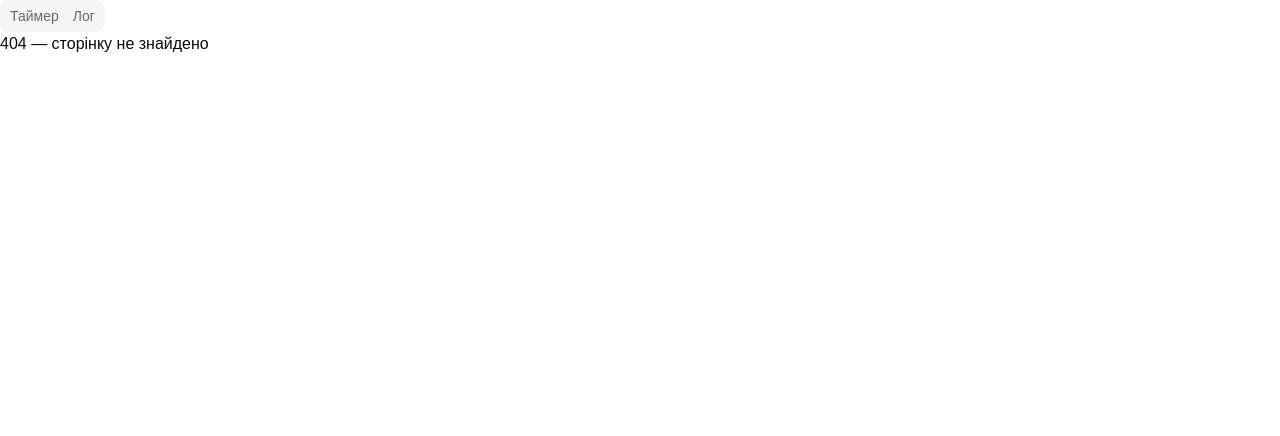
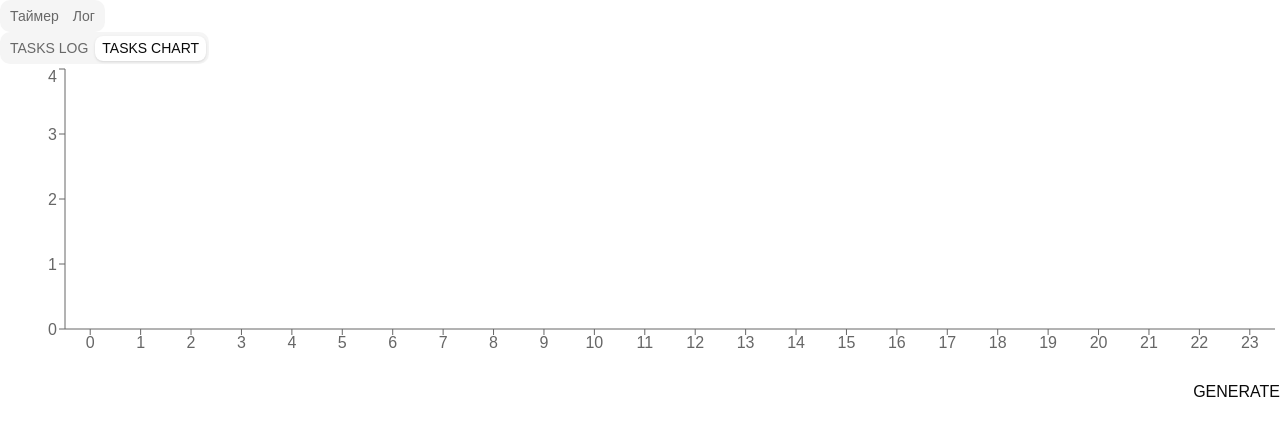
Before and after one commit to VycheslavSysov/tasks_timer, a React (Vite) app: page /log/chart in a window 1280 px wide. Before the commit this address had no page. Shown: the top 436 px of the page. Built offline with nearby package versions, Linux system fonts and the light colour scheme.

Commit message:
feat: groupTasksByHour + jest tests

```diff
--- a/src/App.jsx
+++ b/src/App.jsx
@@ -22,6 +22,7 @@ function App() {
         <Routes>
           <Route path="/" element={<TimerPage />} />
           <Route path="/log" element={<LogPage />} />
+          <Route path="/log/chart" element={<LogPage />} />
           <Route path="/tasks/:id" element={<TaskDetailsPage />} />
           <Route path="*" element={<NotFoundPage />} />
         </Routes>
--- a/src/pages/LogPage.jsx
+++ b/src/pages/LogPage.jsx
@@ -8,13 +8,25 @@ import {
   TableCell
 } from "@/components/ui/table.jsx";
 import {useDispatch, useSelector} from "react-redux";
-import {useNavigate} from "react-router-dom";
+import {useLocation, useNavigate} from "react-router-dom";
 import {addTask, clearTasks} from "@/store/tasksSlice.js";
 import generateTask from "@/utils/generateTask.js";
+import groupTasksByHour from "@/utils/groupTasksByHour.js";
+import {Tabs, TabsList, TabsTrigger} from "@/components/ui/tabs.jsx";
+import {
+  BarChart,
+  Bar,
+  XAxis,
+  YAxis,
+  Tooltip,
+  ResponsiveContainer
+} from "recharts";
+
 
 export default function LogPage() {
   const tasks = useSelector(state => state.tasks);
   const navigate = useNavigate();
+  const location = useLocation();
   const dispatch = useDispatch();
 
   const handleGenerate = () => {
@@ -25,9 +37,20 @@ export default function LogPage() {
       dispatch(addTask(generateTask(i)));
     }
   };
+  const chartData = groupTasksByHour(tasks);
 
   return (
       <div>
+        <Tabs
+            value={location.pathname} onValueChange={(value) => navigate(value)}
+        >
+          <TabsList>
+            <TabsTrigger value="/log">TASKS LOG</TabsTrigger>
+            <TabsTrigger value="/log/chart">TASKS CHART</TabsTrigger>
+          </TabsList>
+        </Tabs>
+
+        {location.pathname === "/log" && (
             <Table>
               <TableHeader>
                 <TableRow>
@@ -41,7 +64,8 @@ export default function LogPage() {
               <TableBody>
                 {tasks.map((task, index) => (
                     <TableRow
-                    key={task.id} onClick={() => navigate(`/tasks/${task.id}`)}
+                        key={task.id}
+                        onClick={() => navigate(`/tasks/${task.id}`)}
                     >
                       <TableCell>{index + 1}</TableCell>
                       <TableCell>{task.name}</TableCell>
@@ -52,6 +76,19 @@ export default function LogPage() {
                 ))}
               </TableBody>
             </Table>
+        )}
+
+        {location.pathname === '/log/chart' && (
+        <ResponsiveContainer width="100%" height={300}>
+          <BarChart data={chartData}>
+            <XAxis dataKey="hour" />
+            <YAxis />
+            <Tooltip />
+            <Bar dataKey="minutes" fill="#94a3b8" />
+          </BarChart>
+        </ResponsiveContainer>
+      )}
+
         <div style={{textAlign: 'right', marginTop: '16px'}}>
           <button onClick={handleGenerate}>GENERATE</button>
         </div>
--- a/src/pages/TimerPage.jsx
+++ b/src/pages/TimerPage.jsx
@@ -1,18 +1,10 @@
 import Timer from '../components/Timer';
-import {useDispatch} from "react-redux";
-import {addTask} from "@/store/tasksSlice.js";
-import generateTask from "@/utils/generateTask.js";
 
 export default function TimerPage() {
-  const dispatch = useDispatch();
 
   return (
       <div>
         <Timer />
-        <button onClick={() => dispatch(addTask(generateTask()))}>
-          Згенерувати задачу
-        </button>
       </div>
-
   );
 }
```
Also changed, not shown: 2 other files (tests, documents, lock files or other folders). Lines whose indentation alone changed are shown as unchanged.
